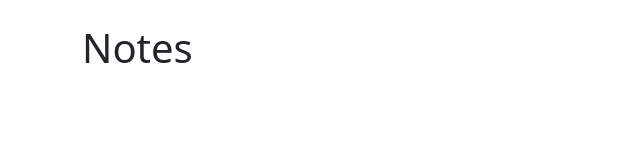
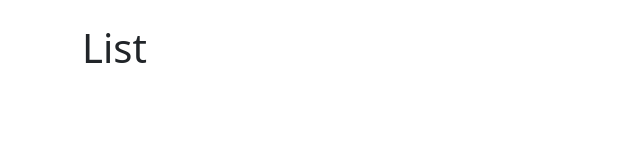
Before and after one commit to rosstungol/notes-app, a React (Vite) app: page / in a window 1280 px wide. Shown: the top 160 px of the page, without its empty margins (0-640 px from the left). Built offline with nearby package versions, Linux system fonts and the light colour scheme.

Commit message:
Adds NoteList component

```diff
--- a/src/App.tsx
+++ b/src/App.tsx
@@ -5,6 +5,7 @@
 import { useLocalStorage } from "./useLocalStorage"
 import { useMemo } from "react"
 import { v4 as uuidV4 } from "uuid"
+import { NoteList } from "./NoteList"
 
 export type Note = {
   id: string
@@ -60,7 +61,7 @@
   return (
     <Container className='my-4'>
       <Routes>
-        <Route path='/' element={<h1>Notes</h1>} />
+        <Route path='/' element={<NoteList />} />
         <Route
           path='/new'
           element={
--- /dev/null
+++ b/src/NoteList.tsx
@@ -0,0 +1,3 @@
+export function NoteList() {
+  return <h1>List</h1>
+}
```
